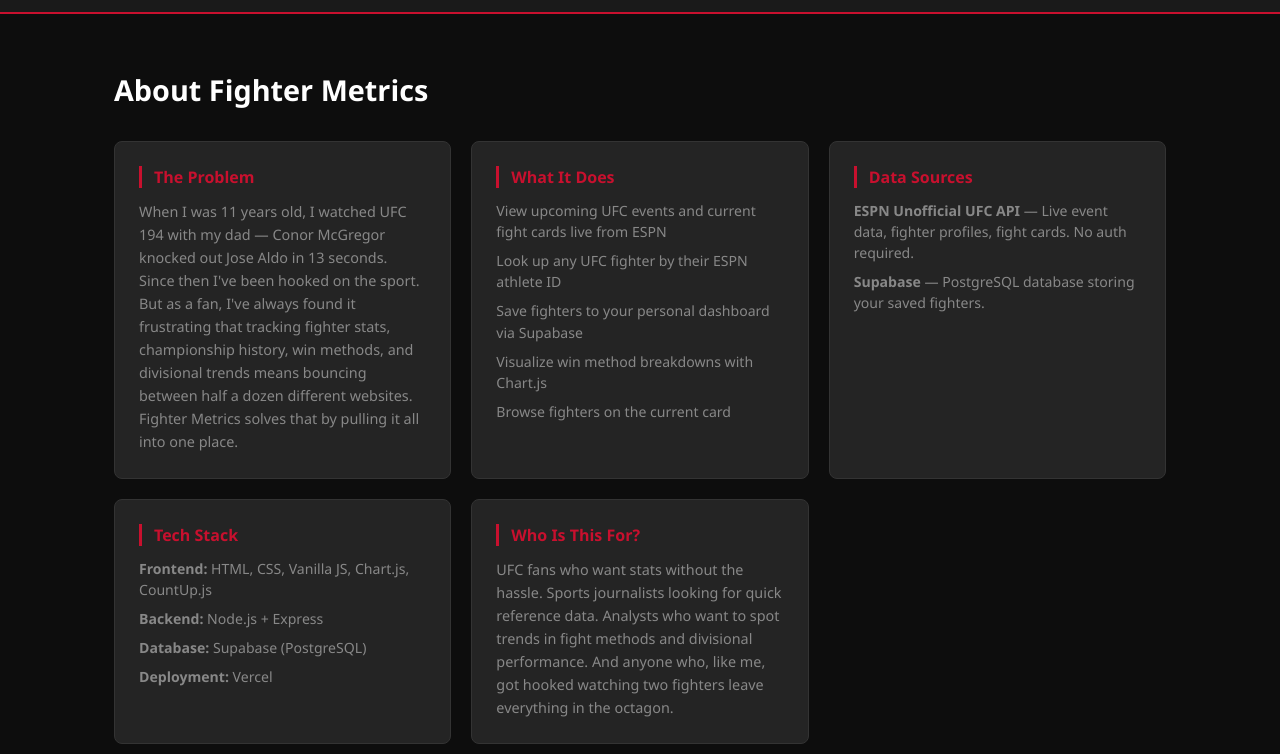
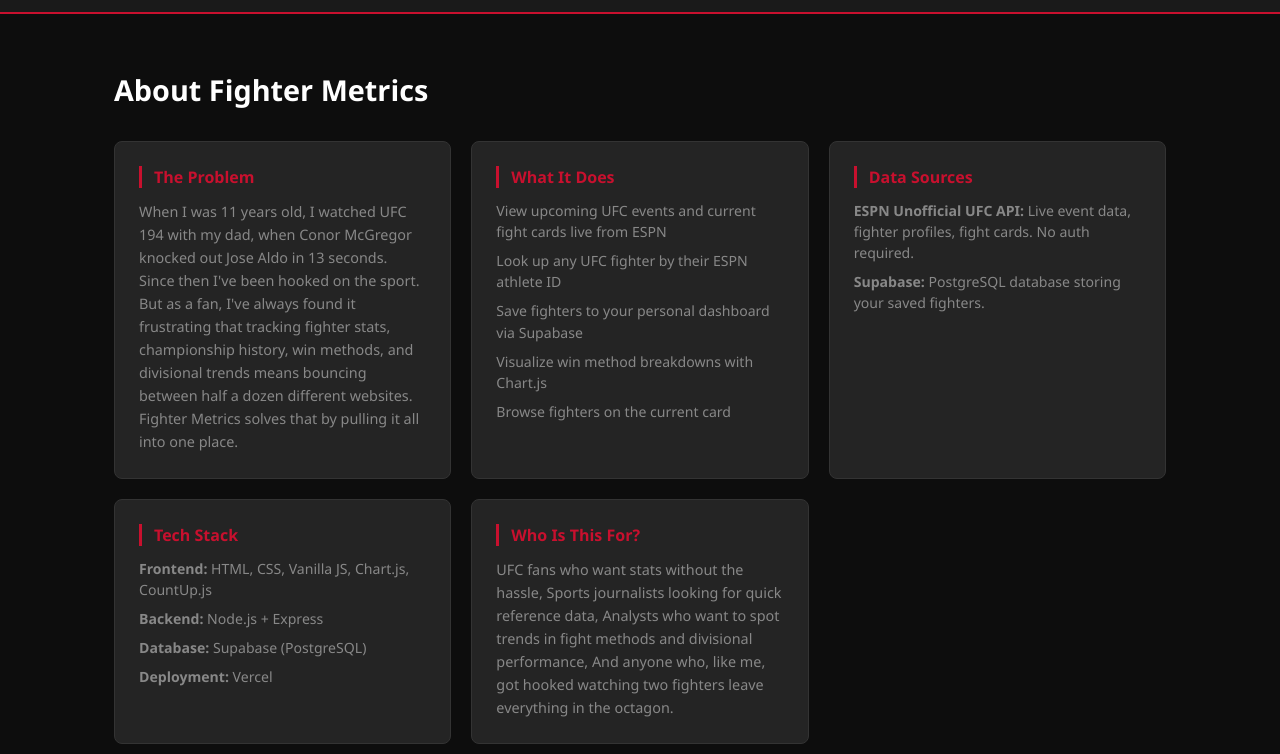
Before and after one commit to connorrowland04/Fighter-Metrics, a website: page public/about.html in a window 1280 px wide. Shown: the part 46-800 px from the top of the page. Drawn offline with nearby package versions, Linux system fonts and the light colour scheme; no server answers.

Commit message:
Update about.html

```diff
--- a/public/about.html
+++ b/public/about.html
@@ -21,7 +21,7 @@
     <section class="section about-section">
       <div class="about-card">
         <h2>The Problem</h2>
-        <p>When I was 11 years old, I watched UFC 194 with my dad — Conor McGregor knocked out Jose Aldo in 13 seconds. Since then I've been hooked on the sport. But as a fan, I've always found it frustrating that tracking fighter stats, championship history, win methods, and divisional trends means bouncing between half a dozen different websites. Fighter Metrics solves that by pulling it all into one place.</p>
+        <p>When I was 11 years old, I watched UFC 194 with my dad, when Conor McGregor knocked out Jose Aldo in 13 seconds. Since then I've been hooked on the sport. But as a fan, I've always found it frustrating that tracking fighter stats, championship history, win methods, and divisional trends means bouncing between half a dozen different websites. Fighter Metrics solves that by pulling it all into one place.</p>
       </div>
 
       <div class="about-card">
@@ -38,8 +38,8 @@
       <div class="about-card">
         <h2>Data Sources</h2>
         <ul class="about-list">
-          <li><strong>ESPN Unofficial UFC API</strong> — Live event data, fighter profiles, fight cards. No auth required.</li>
-          <li><strong>Supabase</strong> — PostgreSQL database storing your saved fighters.</li>
+          <li><strong>ESPN Unofficial UFC API:</strong> Live event data, fighter profiles, fight cards. No auth required.</li>
+          <li><strong>Supabase:</strong> PostgreSQL database storing your saved fighters.</li>
         </ul>
       </div>
 
@@ -55,7 +55,7 @@
 
       <div class="about-card">
         <h2>Who Is This For?</h2>
-        <p>UFC fans who want stats without the hassle. Sports journalists looking for quick reference data. Analysts who want to spot trends in fight methods and divisional performance. And anyone who, like me, got hooked watching two fighters leave everything in the octagon.</p>
+        <p>UFC fans who want stats without the hassle, Sports journalists looking for quick reference data, Analysts who want to spot trends in fight methods and divisional performance, And anyone who, like me, got hooked watching two fighters leave everything in the octagon.</p>
       </div>
     </section>
 
```
